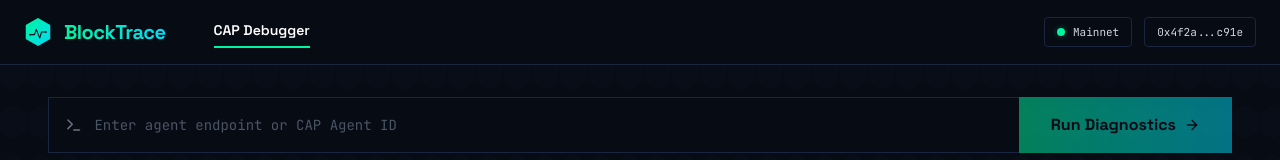
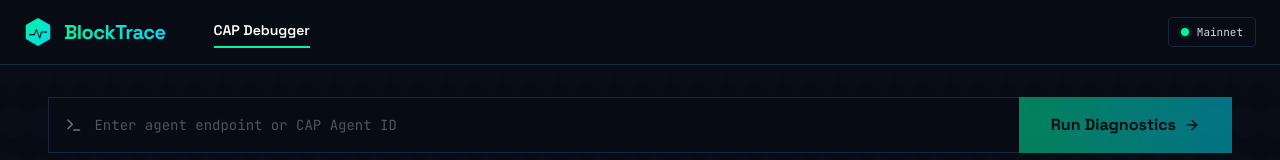
Before and after one commit to mdiksann/BlockTrace, a Next.js app in the folder frontend/: page / in a window 1280 px wide. Shown: the top 160 px of the page. Built offline with nearby package versions, Linux system fonts and the light colour scheme.

Commit message:
refactor(frontend/src/components/layout/Navbar.tsx): auto update

```diff
--- a/frontend/src/components/layout/Navbar.tsx
+++ b/frontend/src/components/layout/Navbar.tsx
@@ -61,10 +61,7 @@ const Navbar = () => {
           <span className="text-gray-300">Mainnet</span>
         </div>
 
-        {/* Wallet Pill */}
-        <div className="flex items-center text-[11px] font-mono bg-transparent border border-border-subtle rounded-sm px-3 py-1.5">
-          <span className="text-gray-300">0x4f2a...c91e</span>
-        </div>
+
       </div>
     </nav>
   );
```
